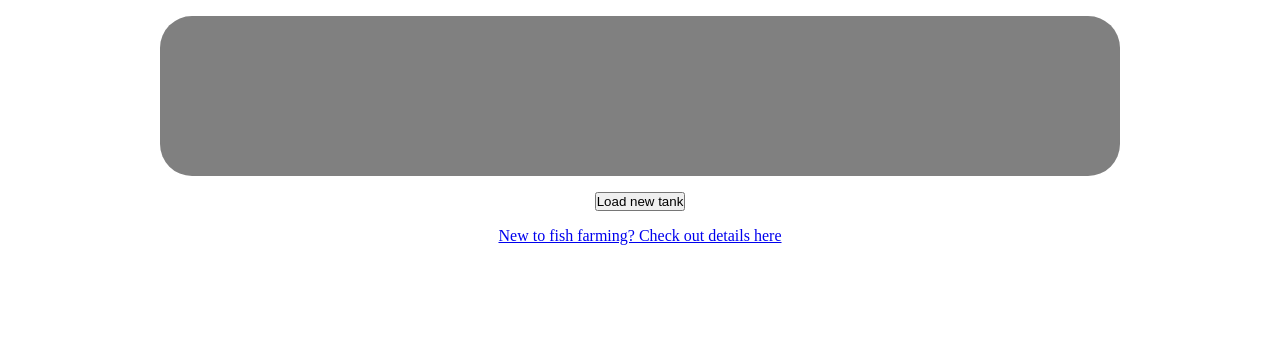
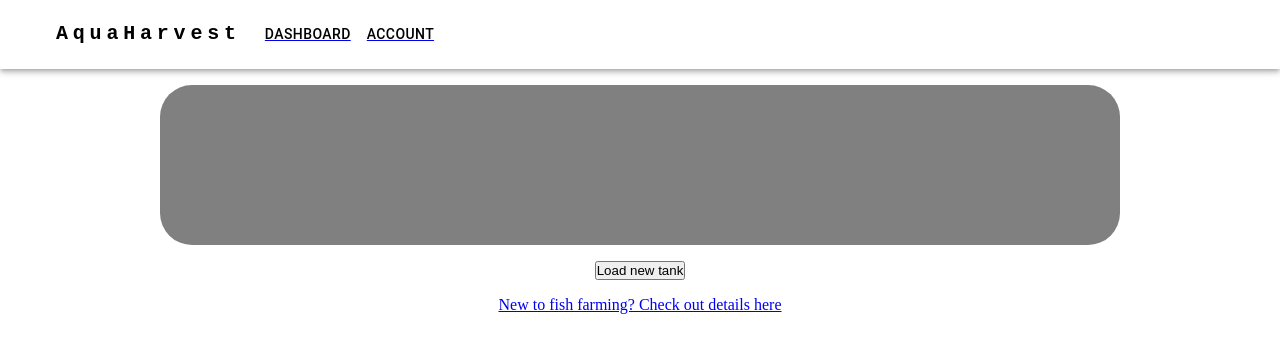
Before and after one commit to subru-37/AquaHarvest, a React (Vite) app in the folder FrontEnd/: page /onboarding in a window 1280 px wide. Shown: the top 352 px of the page. Built offline with nearby package versions, Linux system fonts and the light colour scheme.

Commit message:
Added navbar in home

```diff
--- a/FrontEnd/src/pages/Onboarding/Onboarding.jsx
+++ b/FrontEnd/src/pages/Onboarding/Onboarding.jsx
@@ -1,10 +1,12 @@
 import React from 'react'
 import { Link } from 'react-router-dom'
 import "./onboarding.css"
+import Navbar from "../../components/Navbar/Navbar"
 
 const Onboarding = () => {
   return (
     <div className='onb-container'>
+        <Navbar/>
         <div className='firstPara'></div>
         <Link to="/Addfarm"><button>Load new tank</button></Link>
         <a href="https://en.wikipedia.org/wiki/Fish_farming">New to fish farming? Check out details here</a>
--- a/FrontEnd/src/pages/Onboarding/onboarding.css
+++ b/FrontEnd/src/pages/Onboarding/onboarding.css
@@ -3,7 +3,6 @@
     flex-direction: column;
     justify-content: center;
     align-items: center;
-    margin: 1rem;
     gap: 1rem;
 }
 .firstPara{
```
